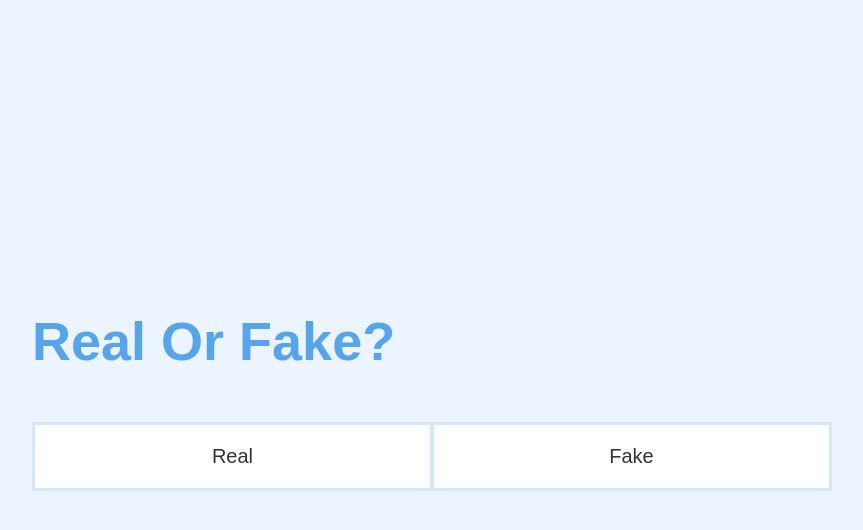
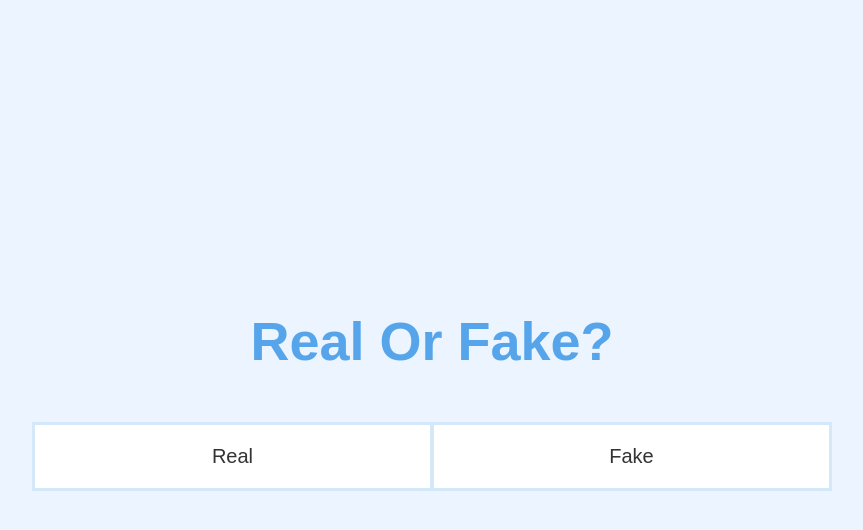
Before and after one commit to Subash-Chandra/3354-Project, a PHP site: page /play.html in a window 1280 px wide. Shown: the top 530 px of the page, without its empty margins (208-1071 px from the left). Run offline with PHP 8.4, Linux system fonts and the light colour scheme.

Commit message:
Update play.css

```diff
--- a/play.css
+++ b/play.css
@@ -26,7 +26,7 @@
     text-align: center;
     vertical-align: middle;
 }
-h2 {text-align: center;}
+
 h1,
   h2,
   h3,
@@ -35,6 +35,7 @@ h1,
   }
 
   h1 {
+    text-align: center;
     font-size: 5.4rem;
     color: #56a5eb;
     margin-bottom: 5rem;
```
